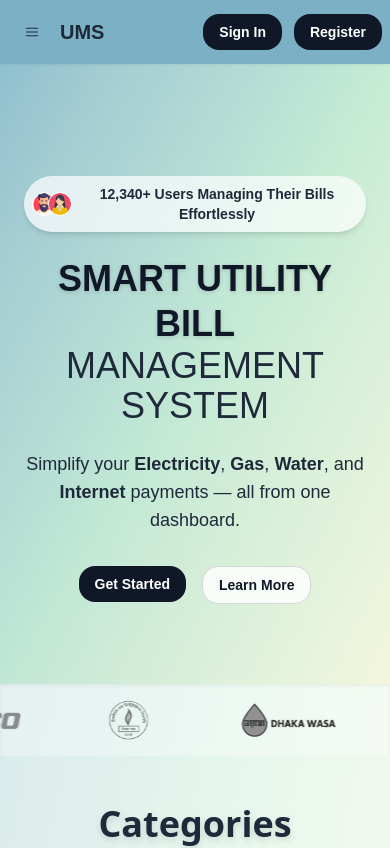
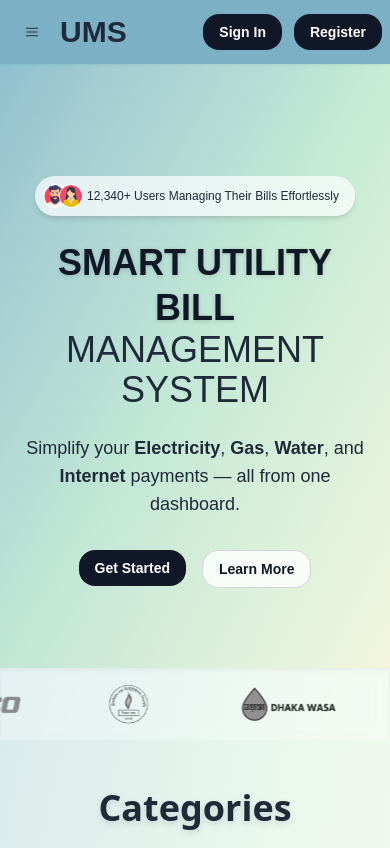
Before and after one commit to am-mahmud/ums-client, a React (Vite) app: page / in a window 390 px wide. Shown: the top 848 px of the page. Built offline with nearby package versions, Linux system fonts and the light colour scheme; no server answers; a web font is replaced by a local one.

Commit message:
Multiple file design updated

```diff
--- a/src/components/Banner/Banner.jsx
+++ b/src/components/Banner/Banner.jsx
@@ -8,8 +8,6 @@ const Banner = () => {
     return (
         <section className="pt-28 pb-20 bg-linear-to-br from-[#2A7B9B]/60 via-[#57C785]/40 to-[#EDDD53]/20 text-center relative overflow-hidden stack-sans">
             <div className="absolute inset-0 bg-white/30 mix-blend-overlay"></div>
-
-
 
             <div className="relative max-w-5xl mx-auto px-6">
 
@@ -24,7 +22,7 @@ const Banner = () => {
                         alt=""
                         className="w-6 h-6 rounded-full -ml-2 border border-white"
                     />
-                    <span className="ml-3 text-sm font-semibold text-gray-800">
+                    <span className="ml-1 md:ml-3 text-xs md:text-sm font-thin md:font-semibold text-gray-800">
                         12,340+ Users Managing Their Bills Effortlessly
                     </span>
                 </div>
--- a/src/components/Footer/Footer.jsx
+++ b/src/components/Footer/Footer.jsx
@@ -51,7 +51,7 @@ const Footer = () => {
         <div>
           <h6 className="text-lg font-semibold text-white mb-3">Company</h6>
           <ul className="space-y-2">
-            <li><a href="#" className="hover:text-yellow-400">About Us</a></li>
+            <li><a href="#" className="hover:text-yellow-400">About</a></li>
             <li><a href="#" className="hover:text-yellow-400">Careers</a></li>
             <li><a href="#" className="hover:text-yellow-400">Support</a></li>
           </ul>
--- a/src/components/Navbar/Navbar.jsx
+++ b/src/components/Navbar/Navbar.jsx
@@ -52,7 +52,7 @@ const Navbar = () => {
                     </ul>
                 </div>
                 <Link to='/'>
-                    <a className="text-xl px-1 py-1 font-bold">UMS</a>
+                    <a className="text-3xl px-1 py-1 font-extrabold">UMS</a>
                 </Link>
 
             </div>
```
